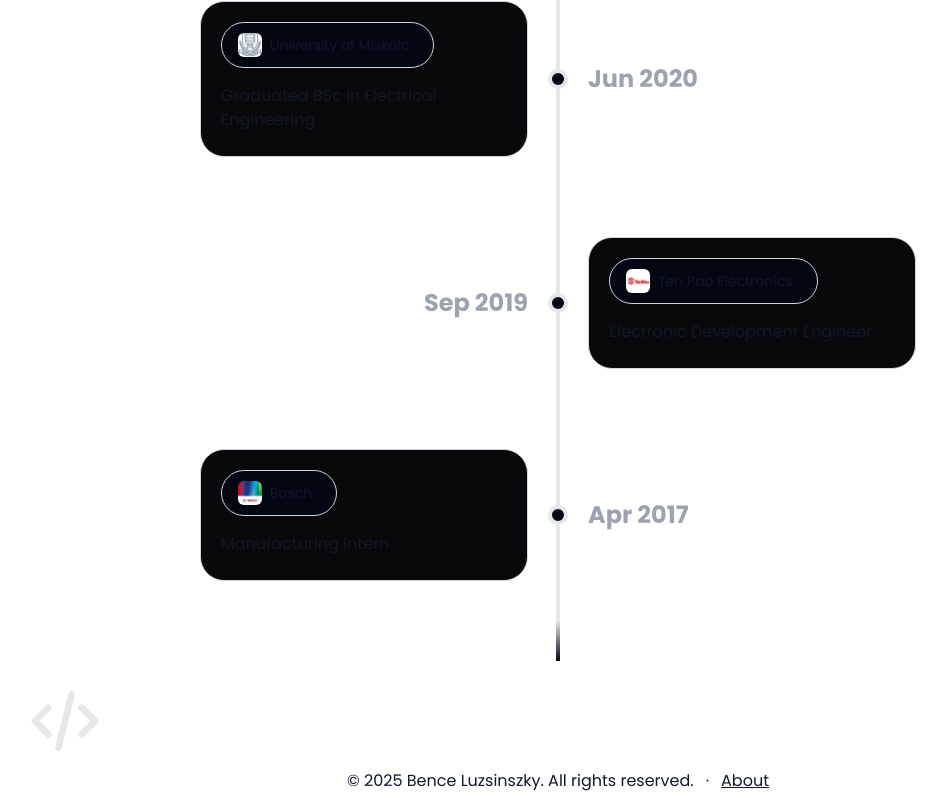
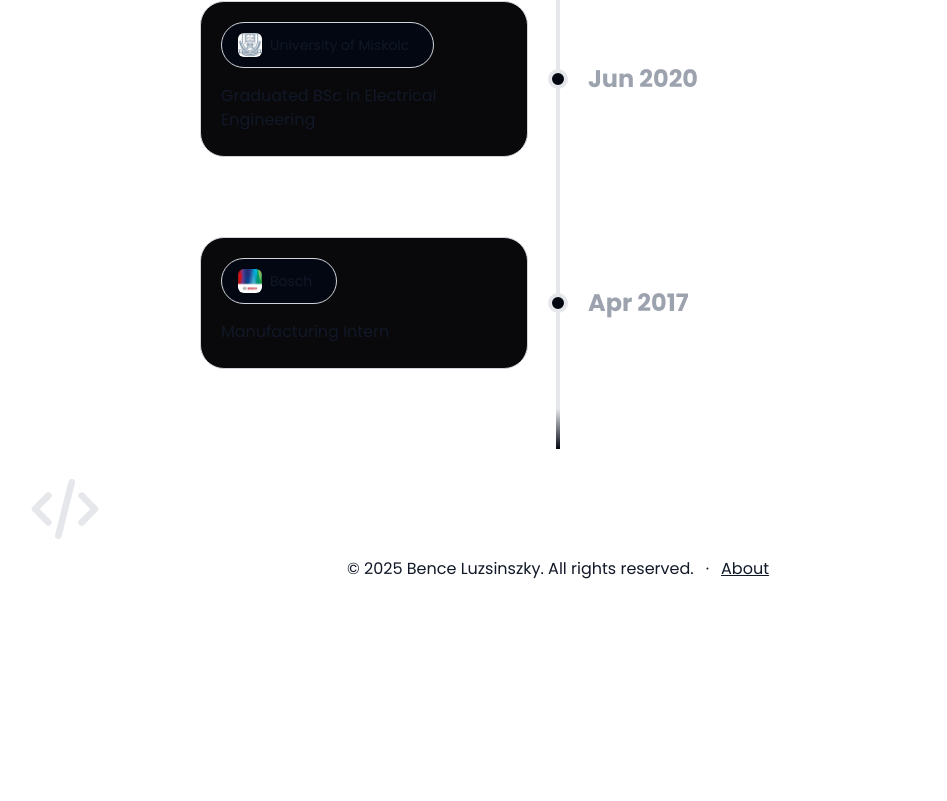
Before and after one commit to benceluzsinszky/portfolio, a React (Vite) app: page / in a window 1280 px wide. Shown: the part 2401-3202 px from the top of the page, without its empty margins (82-1029 px from the left). After the commit the page ends 2990 px from the top, so only its background shows below. Built offline with nearby package versions, Linux system fonts and the light colour scheme; no server answers.

Commit message:
update journey

```diff
--- a/index.html
+++ b/index.html
@@ -1,4 +1,4 @@
-<!doctype html>
+<!DOCTYPE html>
 <html lang="en">
   <head>
     <meta charset="UTF-8" />
--- a/src/components/journey/Journey.tsx
+++ b/src/components/journey/Journey.tsx
@@ -1,7 +1,6 @@
 import BoschLogo from "../../assets/logos/bosch_logo.jpg";
 import ITULogo from "../../assets/logos/itu_logo.jpg";
 import OktogridLogo from "../../assets/logos/oktogrid_logo.jpg";
-import TenPaoLogo from "../../assets/logos/ten_pao_logo.jpg";
 import UniMiskolcLogo from "../../assets/logos/university_of_miskolc_logo.jpg";
 import JourneyItem from "./JourneyItem";
 
@@ -48,13 +47,6 @@ export default function Journey() {
           description="Graduated BSc in Electrical Engineering"
         />
         <JourneyItem
-          date="Sep 2019"
-          icon={TenPaoLogo}
-          title="Ten Pao Electronics"
-          description="Electronic Development Engineer"
-          swapped
-        />
-        <JourneyItem
           date="Apr 2017"
           icon={BoschLogo}
           title="Bosch"
```
Also changed, not shown: 1 other file (tests, documents, lock files or other folders).
